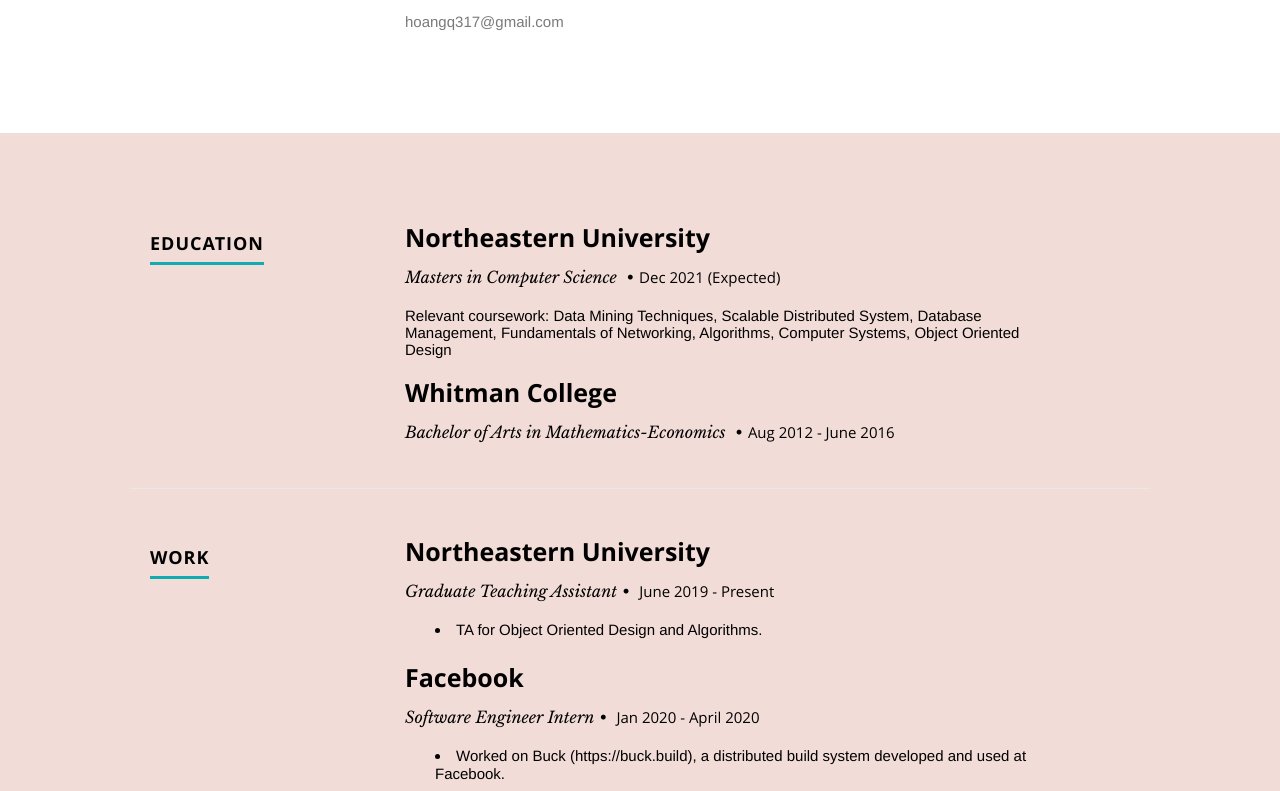
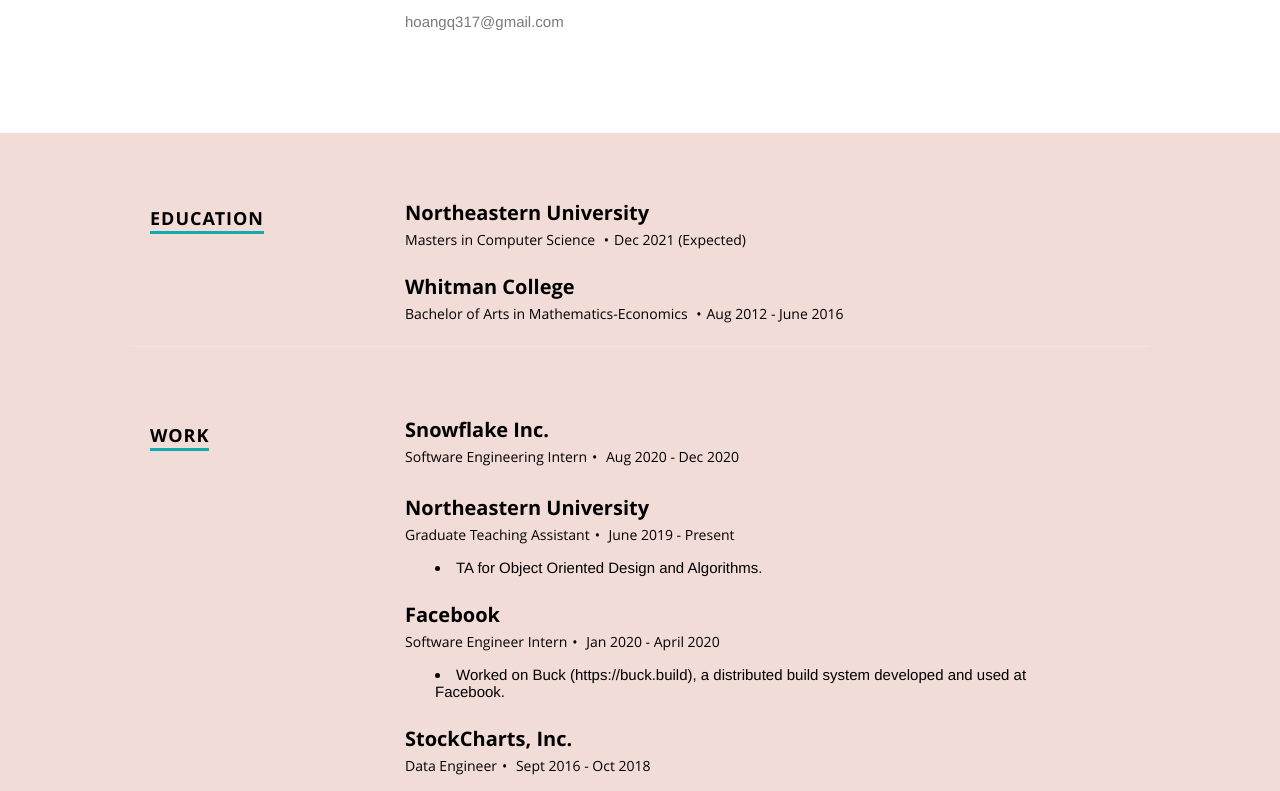
Before and after one commit to quanganhhoang/personal-website, a React (Create React App) app: page / in a window 1280 px wide. Shown: the part 1405-2196 px from the top of the page. Built offline with nearby package versions, Linux system fonts and the light colour scheme.

Commit message:
Fix up some visuals and add link to blog

```diff
--- a/package.json
+++ b/package.json
@@ -1,6 +1,6 @@
 {
     "name": "personal-website",
-    "homepage": "http://quanganhhoang.github.io/personal-website",
+    "homepage": "http://quanganhhoang.github.io/",
     "version": "0.1.0",
     "private": true,
     "dependencies": {
--- a/public/css/default.css
+++ b/public/css/default.css
@@ -27,8 +27,8 @@ e. Others
  ------------------------------------------------------------------ */
 
 @import url("fonts.css");
-@import url("fontello/css/fontello.css");
-@import url("font-awesome/css/font-awesome.min.css");
+@import url("./fontello/css/fontello.css");
+@import url("./font-awesome/css/font-awesome.min.css");
 
 /* ------------------------------------------------------------------
 /* b. Reset
@@ -738,6 +738,6 @@ properly.
 
 h2.responsive-headline {
     color: black;
-    font-size: 10px;
+    font-size: 30px;
     font-weight: normal;
 }
--- a/public/css/layout.css
+++ b/public/css/layout.css
@@ -93,13 +93,15 @@ header .social {
    padding: 0;
    font-size: 30px;
 }
+
 header .social li {
    display: inline-block;
    margin: 0 15px;
    padding: 0;
 }
+
 header .social li a { color: black; }
-header .social li a:hover { color: #11ABB0; }
+header .social li a:hover { color: #ED883D; }
 
 /* scrolldown link */
 header .scrolldown a {
@@ -148,6 +150,7 @@ header .scrolldown a:hover { color: #11ABB0; }
     left: 0;
     top: 0;
 }
+
 .opaque { background-color: #F4E0DC; }
 
 /* hide toggle button */
@@ -160,6 +163,7 @@ ul#nav {
    /* center align the menu */
    text-align: center;
 }
+
 ul#nav li {
    position: relative;
    list-style: none;
@@ -169,9 +173,7 @@ ul#nav li {
 
 /* Links */
 ul#nav li a {
-
-/* 8px padding top + 8px padding bottom + 32px line-height = 48px */
-
+    /* 8px padding top + 8px padding bottom + 32px line-height = 48px */
     display: inline-block;
     padding: 8px 13px;
     line-height: 32px;
@@ -201,7 +203,10 @@ ul#nav li.current a { color: #F06000; }
    overflow: hidden;
 }
 
-#about a, #about a:visited  { color: #fff; }
+#about a, #about a:visited  {
+    color: #fff;
+    background-color: #000;
+}
 #about a:hover, #about a:focus { color: #11ABB0; }
 
 #about h2 {
@@ -237,15 +242,14 @@ ul#nav li.current a { color: #F06000; }
    font-size: 20px;
 }
 
-
 /* ------------------------------------------------------------------ */
 /* d. Resume Section
 /* ------------------------------------------------------------------ */
 
 #resume {
    background: #F2DCD7;
-   padding-top: 90px;
-   padding-bottom: 72px;
+   padding-top: 45px;
+   padding-bottom: 36px;
    overflow: hidden;
 }
 
@@ -256,13 +260,17 @@ ul#nav li.current a { color: #F06000; }
    font: 18px/24px 'opensans-bold', sans-serif;
    text-transform: uppercase;
    letter-spacing: 1px;
+   margin: 20px 0 0 0;
 }
+
 #resume h1 span {
    border-bottom: 3px solid #11ABB0;
-   padding-bottom: 6px;
 }
+
 #resume h3 {
-   font: 25px/30px 'opensans-bold', sans-serif;
+   font: 20px/30px 'opensans-bold', sans-serif;
+   padding: 0;
+   margin: 20px 0 0 0;
 }
 
 #resume .header-col { padding-top: 9px; }
@@ -270,7 +278,7 @@ ul#nav li.current a { color: #F06000; }
 
 .education, .work {
    margin-bottom: 48px;
-   padding-bottom: 24px;
+   /* padding-bottom: 24px; */
    border-bottom: 1px solid #E8E8E8;
 }
 
@@ -282,22 +290,28 @@ ul#nav li.current a { color: #F06000; }
 }
 
 #resume .info {
-   font: 16px/24px 'librebaskerville-italic', serif;
+   font: 14px/24px 'opensans-regular', serif;
    color: black;
-   margin-bottom: 18px;
-   margin-top: 9px;
+   margin: 0 0 9px 0;
+   padding: 0;
 }
+
 #resume .info span {
    margin-right: 5px;
    margin-left: 5px;
 }
+
 #resume .date {
-   font: 15px/24px 'opensans-regular', sans-serif;
-   margin-top: 6px;
+   font: 14px/24px 'opensans-regular', sans-serif;
+   /* margin-top: 6px; */
 }
 
 ul.work-experience {
     color: black;
+}
+
+ul.work-experience li {
+    line-height: normal;
 }
 
 /*----------------------------------------------*/
--- a/public/css/media-queries.css
+++ b/public/css/media-queries.css
@@ -160,7 +160,7 @@
     #nav-wrap:target > ul#nav	{
         display: block;
         padding: 30px 20px 48px 20px;
-      background: #1f2024;
+        background: #fff;
         margin: 0 30px;
         clear: both;
     }
--- a/public/index.html
+++ b/public/index.html
@@ -1,4 +1,5 @@
 <!DOCTYPE html>
+
 <html lang="en">
   <head>
     <meta charset="utf-8">
--- a/public/resumeData.json
+++ b/public/resumeData.json
@@ -30,14 +30,14 @@
                 "className":"fa fa-linkedin"
             },
             {
-                "name":"instagram",
-                "url":"https://www.instagram.com/quanh317/",
-                "className":"fa fa-instagram"
-            },
-            {
                 "name":"github",
                 "url":"https://github.com/quanganhhoang",
                 "className":"fa fa-github"
+            },
+            {
+                "name":"blog",
+                "url":"https://quanganhhoang.github.io/gatsby-blog/",
+                "className":"fa fa-rss"
             }
         ]
     },
@@ -48,15 +48,7 @@
                 "degree":"Masters in Computer Science",
                 "graduated":"Dec 2021 (Expected)",
                 "gpa": "4.0",
-                "courses": [
-                    "Data Mining Techniques",
-                    "Scalable Distributed System",
-                    "Database Management",
-                    "Fundamentals of Networking",
-                    "Algorithms",
-                    "Computer Systems",
-                    "Object Oriented Design"
-                ]
+                "courses": []
             },
             {
                 "school": "Whitman College",
@@ -66,6 +58,12 @@
             }
         ],
         "work": [
+            {
+                "company": "Snowflake Inc.",
+                "title": "Software Engineering Intern",
+                "years": "Aug 2020 - Dec 2020",
+                "description": []
+            },
             {
                 "company": "Northeastern University",
                 "title": "Graduate Teaching Assistant",
--- a/src/App.js
+++ b/src/App.js
@@ -1,5 +1,5 @@
 import React, { Component } from 'react';
-import ReactGA from 'react-ga';
+// import ReactGA from 'react-ga';
 import axios from 'axios';
 
 import Header from './components/Header';
@@ -18,8 +18,8 @@ class App extends Component {
             resumeData: {}
         };
 
-        ReactGA.initialize('UA-110570651-1');
-        ReactGA.pageview(window.location.pathname);
+        // ReactGA.initialize('UA-110570651-1');
+        // ReactGA.pageview(window.location.pathname);
     }
 
     getResumeData = () => {
--- a/src/components/About.js
+++ b/src/components/About.js
@@ -7,7 +7,7 @@ class About extends Component {
         if (this.props.data) {
             ( { name, image, bio, funfact, address, phone, email, resumedownload } = this.props.data);
             ( { street, city, state, zip } = address)
-            profilePic = `images/${image}`;
+            profilePic = `/images/${image}`;
         }
 
         return (
--- a/src/components/Header.js
+++ b/src/components/Header.js
@@ -36,7 +36,6 @@ class Header extends Component {
                 <div className="banner-text">
                     <h1 className="responsive-headline">{name}</h1>
                     <h2 className="responsive-headline">{occupation}</h2>
-                    {/* <h3>I'm a <span>{occupation}</span> based in <span>{city}</span>. {description}.</h3> */}
                     <hr />
                     <ul className="social">
                         {networks}
```
Also changed, not shown: src/setupTests.js (deleted, +0 -5 lines), 1 other file (tests, documents, lock files or other folders). Lines whose indentation alone changed are shown as unchanged.
